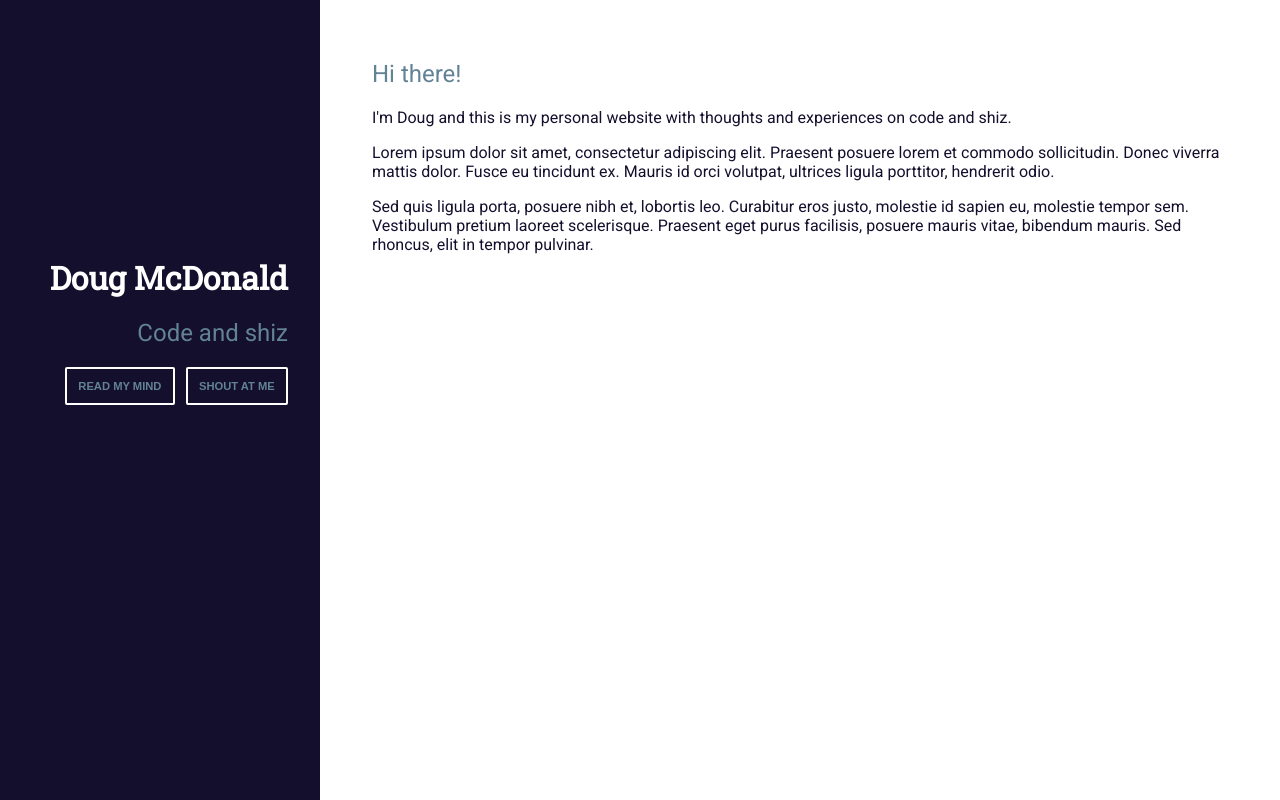
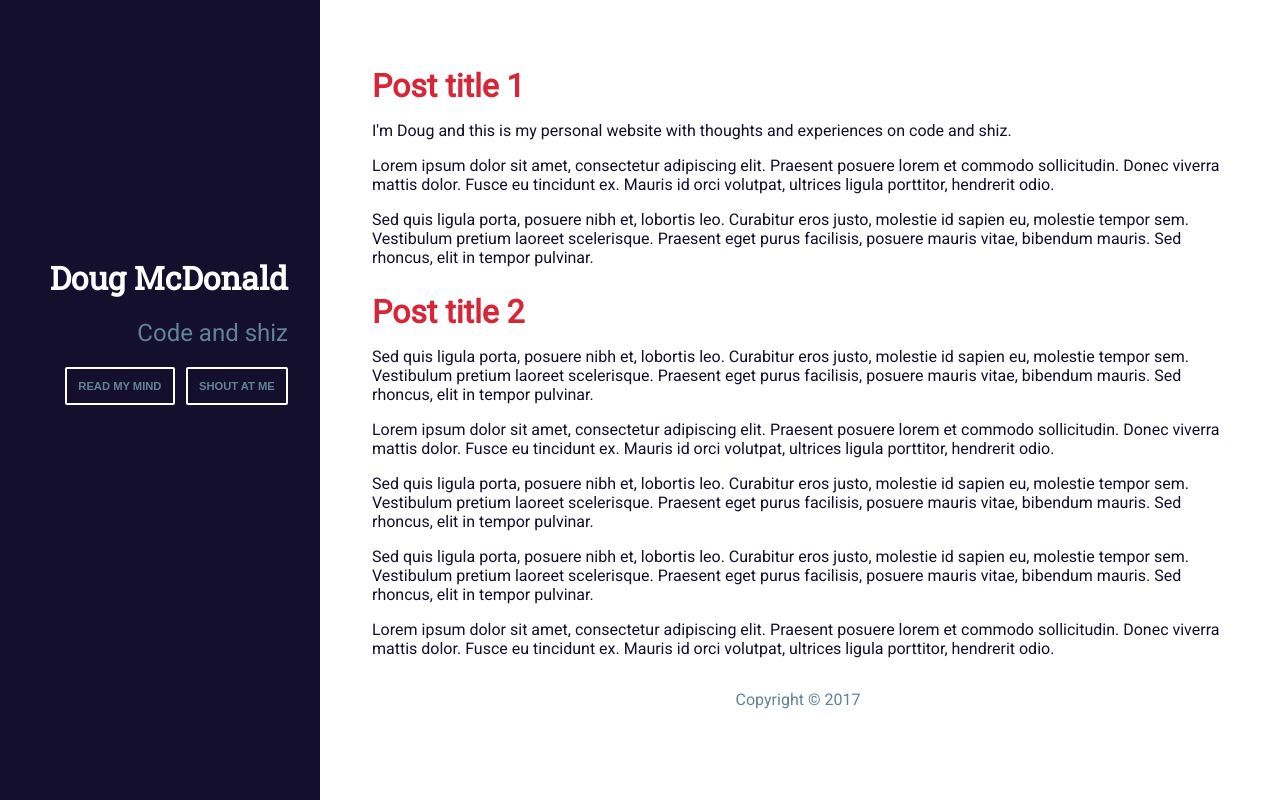
Before and after one commit to dougajmcdonald/dougmcdonald.co.uk.client, a Vue app: page / in a window 1280 px wide. Built offline with nearby package versions, Linux system fonts and the light colour scheme.

Commit message:
small tweaks

```diff
--- a/src/components/Blog.vue
+++ b/src/components/Blog.vue
@@ -1,9 +1,22 @@
 <template>
   <section class="content">
-    <h2>Hi there!</h2>
-    <p>I'm Doug and this is my personal website with thoughts and experiences on code and shiz. </p>
-    <p>Lorem ipsum dolor sit amet, consectetur adipiscing elit. Praesent posuere lorem et commodo sollicitudin. Donec viverra mattis dolor. Fusce eu tincidunt ex. Mauris id orci volutpat, ultrices ligula porttitor, hendrerit odio. </p>
-    <p>Sed quis ligula porta, posuere nibh et, lobortis leo. Curabitur eros justo, molestie id sapien eu, molestie tempor sem. Vestibulum pretium laoreet scelerisque. Praesent eget purus facilisis, posuere mauris vitae, bibendum mauris. Sed rhoncus, elit in tempor pulvinar.</p>
+    <article>
+      <h2>Post title 1</h2>
+      <p>I'm Doug and this is my personal website with thoughts and experiences on code and shiz. </p>
+      <p>Lorem ipsum dolor sit amet, consectetur adipiscing elit. Praesent posuere lorem et commodo sollicitudin. Donec viverra mattis dolor. Fusce eu tincidunt ex. Mauris id orci volutpat, ultrices ligula porttitor, hendrerit odio. </p>
+      <p>Sed quis ligula porta, posuere nibh et, lobortis leo. Curabitur eros justo, molestie id sapien eu, molestie tempor sem. Vestibulum pretium laoreet scelerisque. Praesent eget purus facilisis, posuere mauris vitae, bibendum mauris. Sed rhoncus, elit in tempor pulvinar.</p>
+    </article>
+    <article>
+      <h2>Post title 2</h2>
+      <p>Sed quis ligula porta, posuere nibh et, lobortis leo. Curabitur eros justo, molestie id sapien eu, molestie tempor sem. Vestibulum pretium laoreet scelerisque. Praesent eget purus facilisis, posuere mauris vitae, bibendum mauris. Sed rhoncus, elit in tempor pulvinar.</p>
+      <p>Lorem ipsum dolor sit amet, consectetur adipiscing elit. Praesent posuere lorem et commodo sollicitudin. Donec viverra mattis dolor. Fusce eu tincidunt ex. Mauris id orci volutpat, ultrices ligula porttitor, hendrerit odio. </p>
+      <p>Sed quis ligula porta, posuere nibh et, lobortis leo. Curabitur eros justo, molestie id sapien eu, molestie tempor sem. Vestibulum pretium laoreet scelerisque. Praesent eget purus facilisis, posuere mauris vitae, bibendum mauris. Sed rhoncus, elit in tempor pulvinar.</p>
+      <p>Sed quis ligula porta, posuere nibh et, lobortis leo. Curabitur eros justo, molestie id sapien eu, molestie tempor sem. Vestibulum pretium laoreet scelerisque. Praesent eget purus facilisis, posuere mauris vitae, bibendum mauris. Sed rhoncus, elit in tempor pulvinar.</p>
+      <p>Lorem ipsum dolor sit amet, consectetur adipiscing elit. Praesent posuere lorem et commodo sollicitudin. Donec viverra mattis dolor. Fusce eu tincidunt ex. Mauris id orci volutpat, ultrices ligula porttitor, hendrerit odio. </p>
+    </article>
+    <footer>
+      Copyright &copy; 2017
+    </footer>
   </section>
 </template>
 
@@ -33,10 +46,23 @@
       padding-left: 3em;
     }
 
+    h2 {
+      font-size: 2em;
+      color: $red;
+      margin-bottom: 0.2em;
+      font-weight: 700;
+    }
+
     header {
       margin: 80% 2em 0;
       text-align: right;
     }
+
+    footer {
+      padding: 1em;
+      color: $grey-blue;
+      text-align: center;
+    }
   }
 
 </style>
--- a/src/components/sass/variables.scss
+++ b/src/components/sass/variables.scss
@@ -1,2 +1,5 @@
 $grey: #140F2D;
 $grey-blue: #628395;
+$red: #D72638;
+$yellow: #F49D37;
+$blue: #3F88C5;
```
